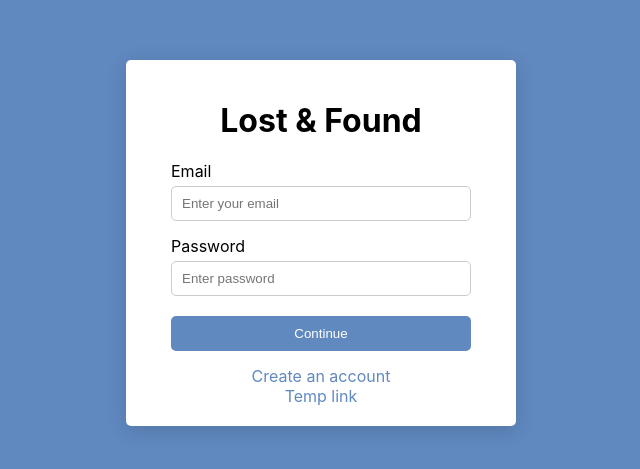
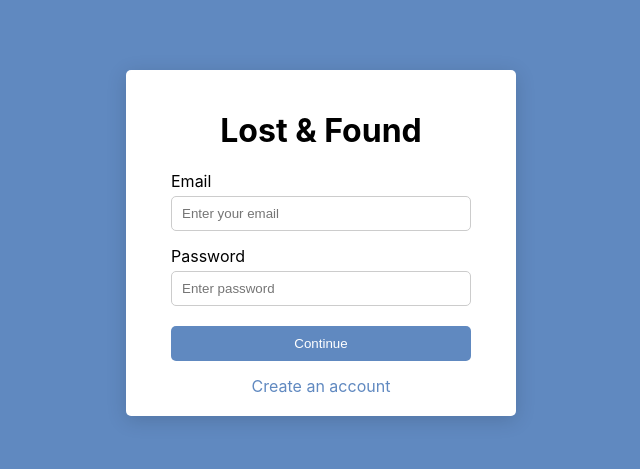
Before and after one commit to cyrussori/lost_and_found, a React (Vite) app in the folder lost_and_found/frontend/: page /login in a window 1280 px wide. Shown: the part 157-626 px from the top of the page, without its empty margins (319-959 px from the left). Built offline with nearby package versions, Linux system fonts and the light colour scheme.

Commit message:
Minimal dashboard implementation.

```diff
--- a/lost_and_found/frontend/src/pages/Login.jsx
+++ b/lost_and_found/frontend/src/pages/Login.jsx
@@ -20,7 +20,6 @@ export default function Login() {
           <input className="loginSubmit" type="submit" value="Continue"></input>
         </form>
         <Link className="signupLink" to="/signup">Create an account</Link>
-        <Link className="signupLink" to="/profile">Temp link</Link>
       </div>
       </div>
 
--- a/lost_and_found/frontend/src/pages/Profile.jsx
+++ b/lost_and_found/frontend/src/pages/Profile.jsx
@@ -1,5 +1,10 @@
 import "../css/profile.css";
 import { Link } from "react-router-dom";
+
+// TODO:
+// - User => set to fullname, email => set to email
+//          * Bring info from login on navigation
+// - Way to navigate to main page.
 export default function Login() {
   return (
     <>
```
